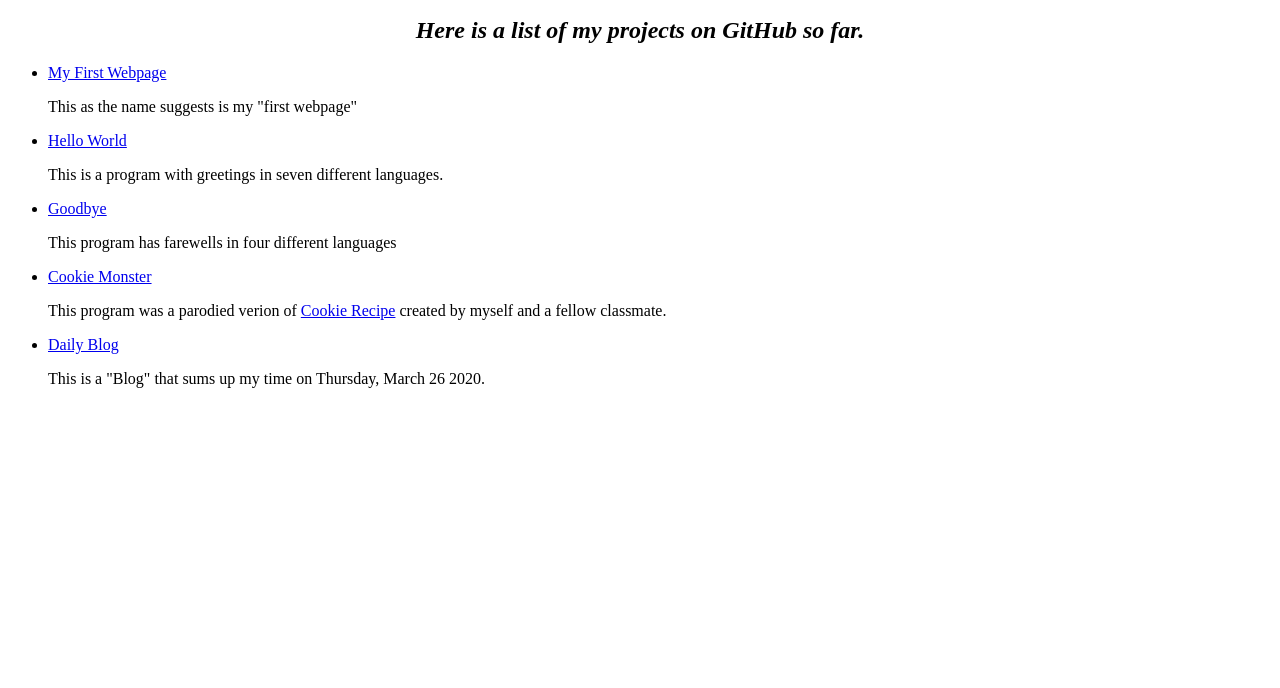
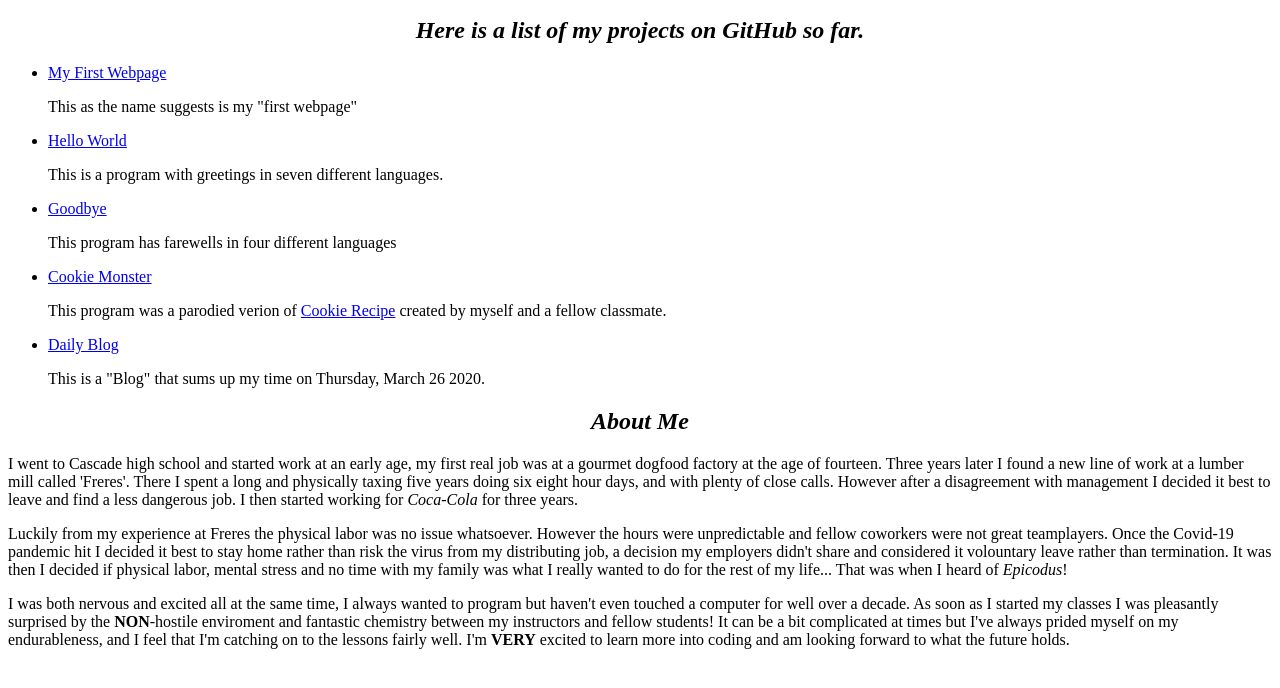
Before and after one commit to AJwoodrum/My-Portfolio, a plain HTML site: page index.html in a window 1280 px wide. Shown: the part 110-798 px from the top of the page. Drawn offline with Linux system fonts and the light colour scheme.

Commit message:
add an About Me section

```diff
--- a/index.html
+++ b/index.html
@@ -23,8 +23,10 @@
     <p>This is a "Blog" that sums up my time on Thursday, March 26 2020.</p>
 </ul>
 
-
-
+<h2>About Me</h2>
+<p>I went to Cascade high school and started work at an early age, my first real job was at a gourmet dogfood factory at the age of fourteen. Three years later I found a new line of work at a lumber mill called 'Freres'. There I spent a long and physically taxing five years doing six eight hour days, and with plenty of close calls. However after a disagreement with management I decided it best to leave and find a less dangerous job. I then started working for <em>Coca-Cola</em> for three years.</p>
+<p>Luckily from my experience at Freres the physical labor was no issue whatsoever. However the hours were unpredictable and fellow coworkers were not great teamplayers. Once the Covid-19 pandemic hit I decided it best to stay home rather than risk the virus from my distributing job, a decision my employers didn't share and considered it volountary leave rather than termination. It was then I decided if physical labor, mental stress and no time with my family was what I really wanted to do for the rest of my life... That was when I heard of <em>Epicodus</em>!</p>
+<p>I was both nervous and excited all at the same time, I always wanted to program but haven't even touched a computer for well over a decade. As soon as I started my classes I was pleasantly surprised by the <strong>NON</strong>-hostile enviroment and fantastic chemistry between my instructors and fellow students! It can be a bit complicated at times but I've always prided myself on my endurableness, and I feel that I'm catching on to the lessons fairly well. I'm <strong>VERY</strong> excited to learn more into coding and am looking forward to what the future holds.</p>
 
 </body>
 </html>
```
